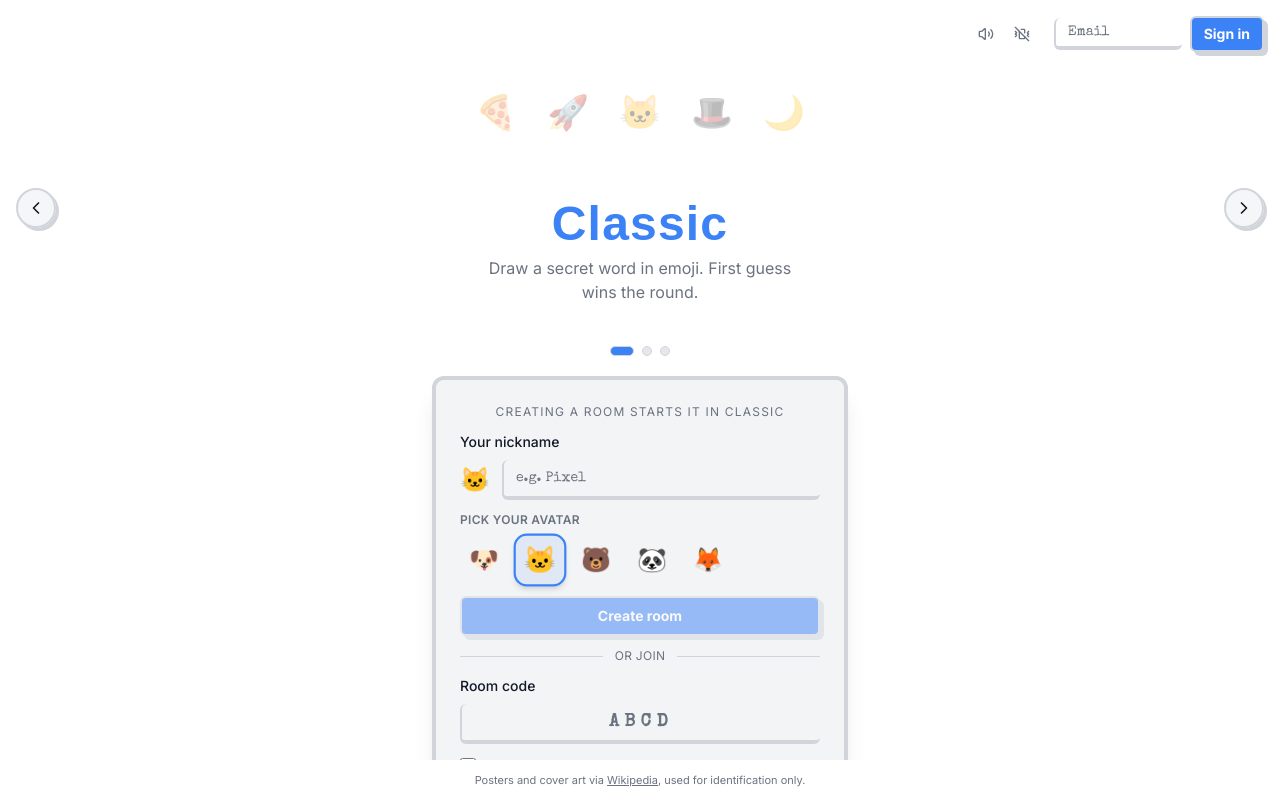
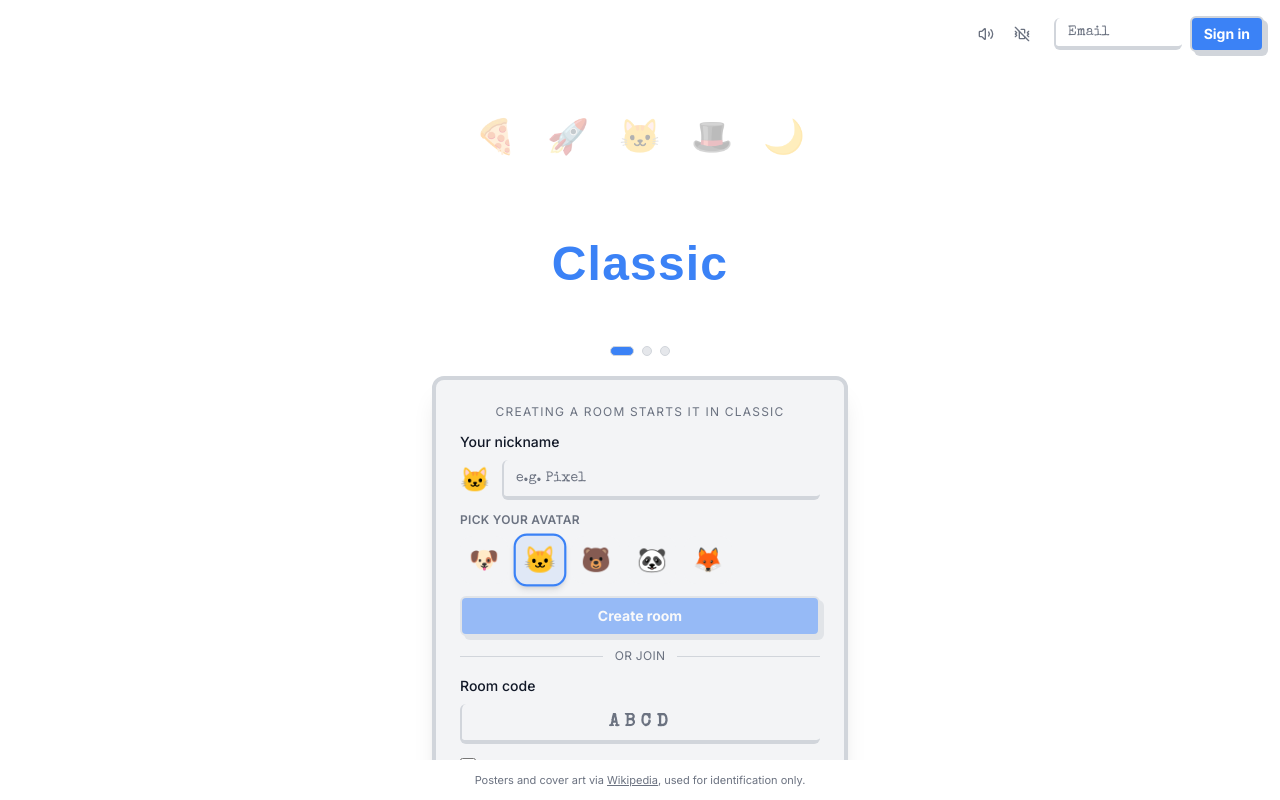
Before and after one commit to KrishnaaCodeWala/Emoji--Pictionary, a Next.js app: page / in a window 1280 px wide. Built offline with nearby package versions, Linux system fonts and the light colour scheme; no server answers; a web font is replaced by a local one.

Commit message:
style: remove mode descriptions and carousel side arrows to free up vertical space

```diff
--- a/src/components/home/HomeHero.tsx
+++ b/src/components/home/HomeHero.tsx
@@ -104,23 +104,6 @@ export default function HomeHero({ onCreate, onJoin, onRejoin, initialJoinCode,
             <ThemeShowcase mode={activeMode} active />
           </motion.div>
         </AnimatePresence>
-
-        <button
-          type="button"
-          aria-label="Previous look"
-          onClick={() => goTo(index - 1)}
-          className="absolute left-2 top-1/2 z-10 -translate-y-1/2 rounded-full border-2 border-border bg-surface/80 p-2 text-foreground shadow-[3px_3px_0_0_var(--color-border)] transition hover:bg-surface-muted sm:left-4"
-        >
-          <ChevronLeft className="h-5 w-5" aria-hidden="true" />
-        </button>
-        <button
-          type="button"
-          aria-label="Next look"
-          onClick={() => goTo(index + 1)}
-          className="absolute right-2 top-1/2 z-10 -translate-y-1/2 rounded-full border-2 border-border bg-surface/80 p-2 text-foreground shadow-[3px_3px_0_0_var(--color-border)] transition hover:bg-surface-muted sm:right-4"
-        >
-          <ChevronRight className="h-5 w-5" aria-hidden="true" />
-        </button>
 
         <div className="absolute bottom-3 left-1/2 z-10 flex -translate-x-1/2 gap-2">
           {MODES.map((m, i) => (
--- a/src/components/home/ThemeShowcase.tsx
+++ b/src/components/home/ThemeShowcase.tsx
@@ -113,14 +113,13 @@ export default function ThemeShowcase({ mode, active }: ThemeShowcaseProps) {
   return (
     <div
       data-theme={theme}
-      className="flex h-full w-full flex-col items-center justify-center gap-6 bg-background px-6 pt-10 pb-16 text-center text-foreground transition-colors"
+      className="flex h-full w-full flex-col items-center justify-center gap-2 sm:gap-4 bg-background px-6 pt-2 pb-6 text-center text-foreground transition-colors"
     >
       <div className="h-24 sm:h-28">
         {mode === 'classic' && <ClassicAnimation play={play} />}
         {mode === 'charades' && <CharadesAnimation play={play} />}
         {mode === 'relay' && <RelayAnimation play={play} />}
       </div>
-      <div className="flex flex-col gap-2">
       <h2
         className={
           mode === 'relay'
@@ -130,8 +129,6 @@ export default function ThemeShowcase({ mode, active }: ThemeShowcaseProps) {
       >
         {copy.title}
       </h2>
-        <p className="mx-auto max-w-xs text-sm text-muted-foreground sm:text-base">{copy.pitch}</p>
-      </div>
     </div>
   );
 }
```
Lines whose indentation alone changed are shown as unchanged.
